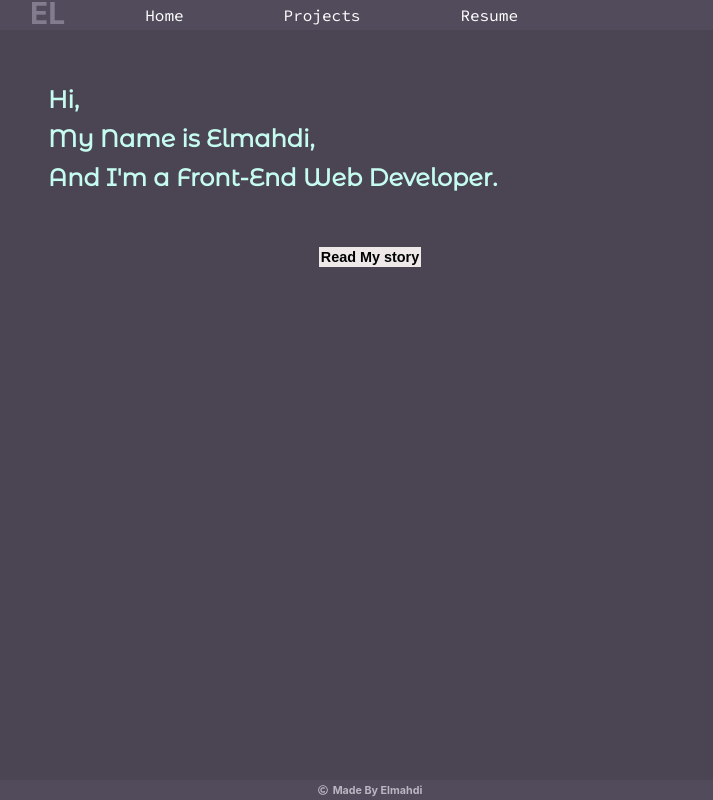
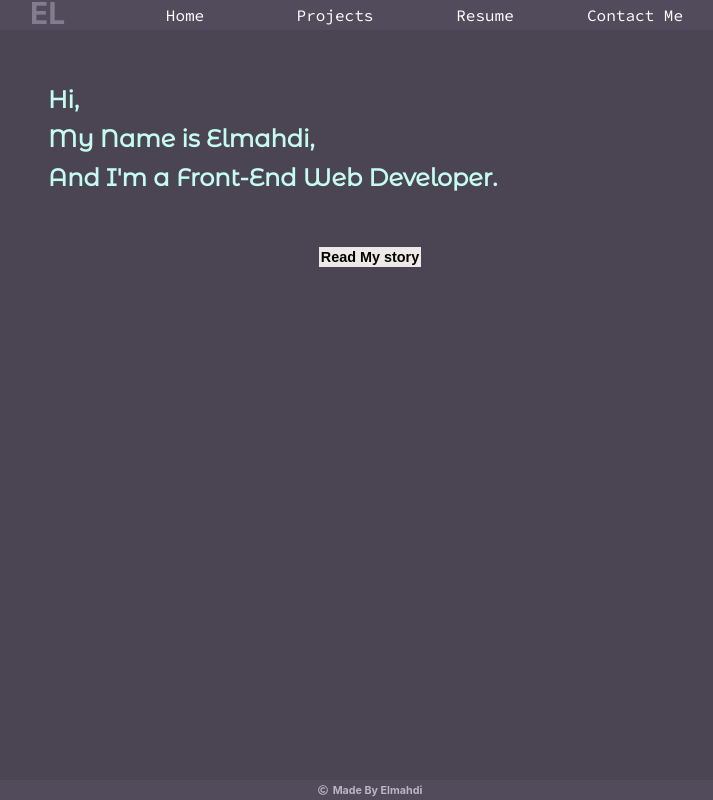
Before and after one commit to Elmahdi1962/myPortfolio, a React (Create React App) app: page / in a window 1280 px wide. Shown: the whole page, without its empty margins (270-983 px from the left). Built offline with nearby package versions, Linux system fonts and the light colour scheme.

Commit message:
fixed navbar and successfully made  the resume dropdown

```diff
--- a/src/App.js
+++ b/src/App.js
@@ -15,7 +15,7 @@ function App() {
   return (
     <>
       <Navbar />
-      <main>
+      <main id="main">
         <Home />
         <Projects />
       </main>
--- a/src/components/Navbar.js
+++ b/src/components/Navbar.js
@@ -1,7 +1,21 @@
 import React from 'react'
 import './styles/Navbar.css';
+import { useEffect } from "react";
 
 function Navbar() {
+    useEffect(() => {
+
+        document.addEventListener("click",resumeClickHandler);
+
+        return () => {
+
+            document.getElementById("resume-button").removeEventListener("click",resumeClickHandler);
+
+        }
+
+    });
+
+
 
     return (
         <header>
@@ -11,9 +25,12 @@ function Navbar() {
                     <ul id="nav-ul">
                         <li><a href="#home-section">Home</a></li>
                         <li><a href="#projects-section">Projects</a></li>
-                        <li><a href="#home-section">Resume</a></li>
+                        <li><button id="resume-button">Resume</button></li>
+                        <li><button id="contact-button">Contact Me</button></li>
                     </ul>
-
+                    <div id="resume-popup">
+                        <p>Download Resume from <a href="#">Here</a></p>
+                    </div>
                 </nav>
             </div>
 
@@ -24,4 +41,21 @@ function Navbar() {
 }
 
 
+
+function resumeClickHandler(e){
+    if(document.getElementById("resume-button").contains(e.target)){
+
+        document.getElementById("resume-popup").style.cssText="height: 100px; width: 200px; visibility: visible; color: black";
+
+    }
+    else{
+
+        document.getElementById("resume-popup").style.cssText="height: 0px; width: 200px; visibility: visible; color: transparent";
+
+    }
+
+    console.log("popout");
+}
+
+
 export default Navbar;
--- a/src/components/styles/Navbar.css
+++ b/src/components/styles/Navbar.css
@@ -2,40 +2,65 @@
 header {
   width: 100%;
   height: 30px;
-  margin: auto;
   background-color: #524b5c;
-  display: -webkit-box;
-  display: -ms-flexbox;
-  display: flex;
-  -webkit-box-pack: center;
-      -ms-flex-pack: center;
-          justify-content: center;
-  -webkit-box-align: center;
-      -ms-flex-align: center;
-          align-items: center;
-  -webkit-box-orient: horizontal;
-  -webkit-box-direction: normal;
-      -ms-flex-direction: row;
-          flex-direction: row;
 }
 
 #nav-container {
   width: 680px;
   height: 100%;
   padding: 0;
-  margin: 0;
+  margin: auto;
+  display: -webkit-box;
+  display: -ms-flexbox;
+  display: flex;
+  -webkit-box-align: center;
+      -ms-flex-align: center;
+          align-items: center;
+  -webkit-box-pack: center;
+      -ms-flex-pack: center;
+          justify-content: center;
 }
 
 #container {
   display: inline-block;
+  position: relative;
+  width: 600px;
+  height: 100%;
+}
+
+#container #resume-button,
+#container #contact-button {
+  font-size: 16px;
+  font-family: "Source Code Pro", monospace;
+  color: white;
+  font-weight: 400;
+  background-color: transparent;
   width: auto;
   height: 100%;
+  border: none;
+  border-radius: 0px;
+}
+
+#container #resume-popup {
+  position: absolute;
+  background-color: turquoise;
+  width: 150px;
+  height: 0;
+  padding: 0;
+  margin: 0;
+  visibility: hidden;
+  color: transparent;
+  overflow: hidden;
+  top: 30px;
+  right: 25%;
+  -webkit-transition: all 0.2s;
+  transition: all 0.2s;
 }
 
 #logo {
   vertical-align: top;
   display: inline-block;
-  width: auto;
+  width: 80px;
   font-size: 30px;
   height: 100%;
   line-height: 90%;
@@ -52,8 +77,9 @@ header {
 
 #nav-ul li {
   display: inline-block;
-  padding: 0 50px;
+  text-align: center;
   height: 100%;
+  width: 25%;
 }
 
 #nav-ul li a {
@@ -81,4 +107,18 @@ header {
 #nav-ul li a:hover::after {
   width: 100%;
 }
+
+#resume-button::after {
+  content: "";
+  display: block;
+  width: 0;
+  height: 2px;
+  background-color: #00c9a5;
+  -webkit-transition: width 0.3s ease-out !important;
+  transition: width 0.3s ease-out !important;
+}
+
+#resume-button:hover::after {
+  width: 100%;
+}
 /*# sourceMappingURL=navbar.css.map */
--- a/src/components/styles/navbar.scss
+++ b/src/components/styles/navbar.scss
@@ -4,28 +4,55 @@ $font: "Source Code Pro", monospace;
 header {
   width: 100%;
   height: 30px;
-  margin: auto;
   background-color: #524b5c;
-  display: flex;
-  justify-content: center;
-  align-items: center;
-  flex-direction: row;
 }
 #nav-container {
   width: 680px;
   height: 100%;
   padding: 0;
-  margin: 0;
+  margin: auto;
+  display: flex;
+  align-items: center;
+  justify-content: center;
 }
 #container {
   display: inline-block;
-  width: auto;
+  position: relative;
+  width: 600px;
   height: 100%;
+
+  #resume-button,
+  #contact-button {
+    font-size: 16px;
+    font-family: $font;
+    color: white;
+    font-weight: 400;
+    background-color: transparent;
+    width: auto;
+    height: 100%;
+    border: none;
+    border-radius: 0px;
+  }
+  #resume-popup {
+    position: absolute;
+    background-color: turquoise;
+    width: 150px;
+    height: 0;
+    padding: 0;
+    margin: 0;
+    visibility: hidden;
+    color: transparent;
+    overflow: hidden;
+    top: 30px;
+    right: 25%;
+    transition: all 0.2s;
+  }
 }
+
 #logo {
   vertical-align: top;
   display: inline-block;
-  width: auto;
+  width: 80px;
   font-size: 30px;
   height: 100%;
   line-height: 90%;
@@ -39,8 +66,9 @@ header {
   height: 100%;
   li {
     display: inline-block;
-    padding: 0 50px;
+    text-align: center;
     height: 100%;
+    width: 25%;
     a {
       padding-top: 5px;
       text-align: center;
@@ -67,3 +95,17 @@ header {
     }
   }
 }
+
+#resume-button::after {
+  content: "";
+  display: block;
+  width: 0;
+  height: 2px;
+  background-color: #00c9a5;
+  transition: width 0.3s ease-out !important;
+}
+#resume-button:hover {
+  &::after {
+    width: 100%;
+  }
+}
```
Also changed, not shown: 1 other file (tests, documents, lock files or other folders).
